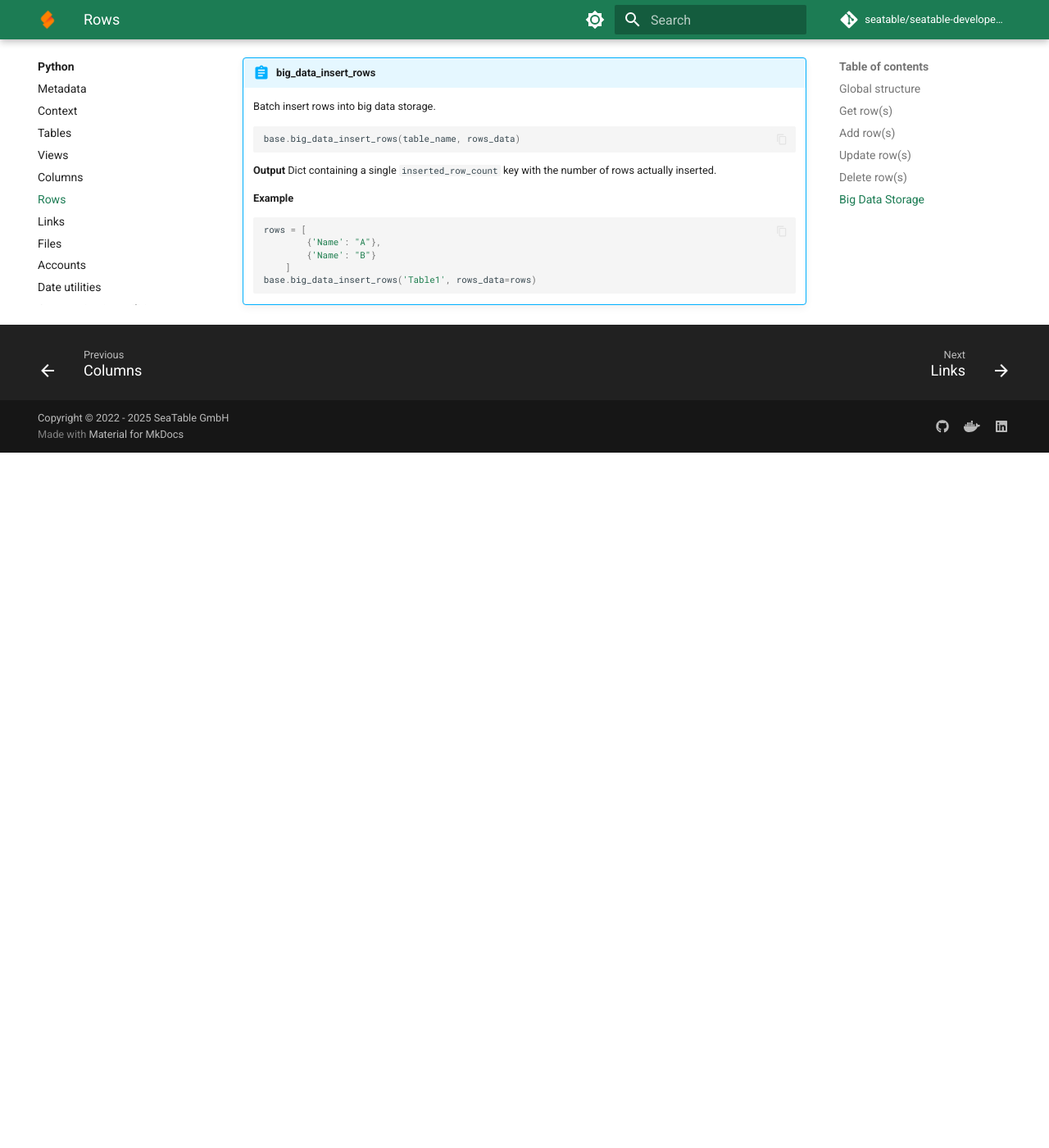
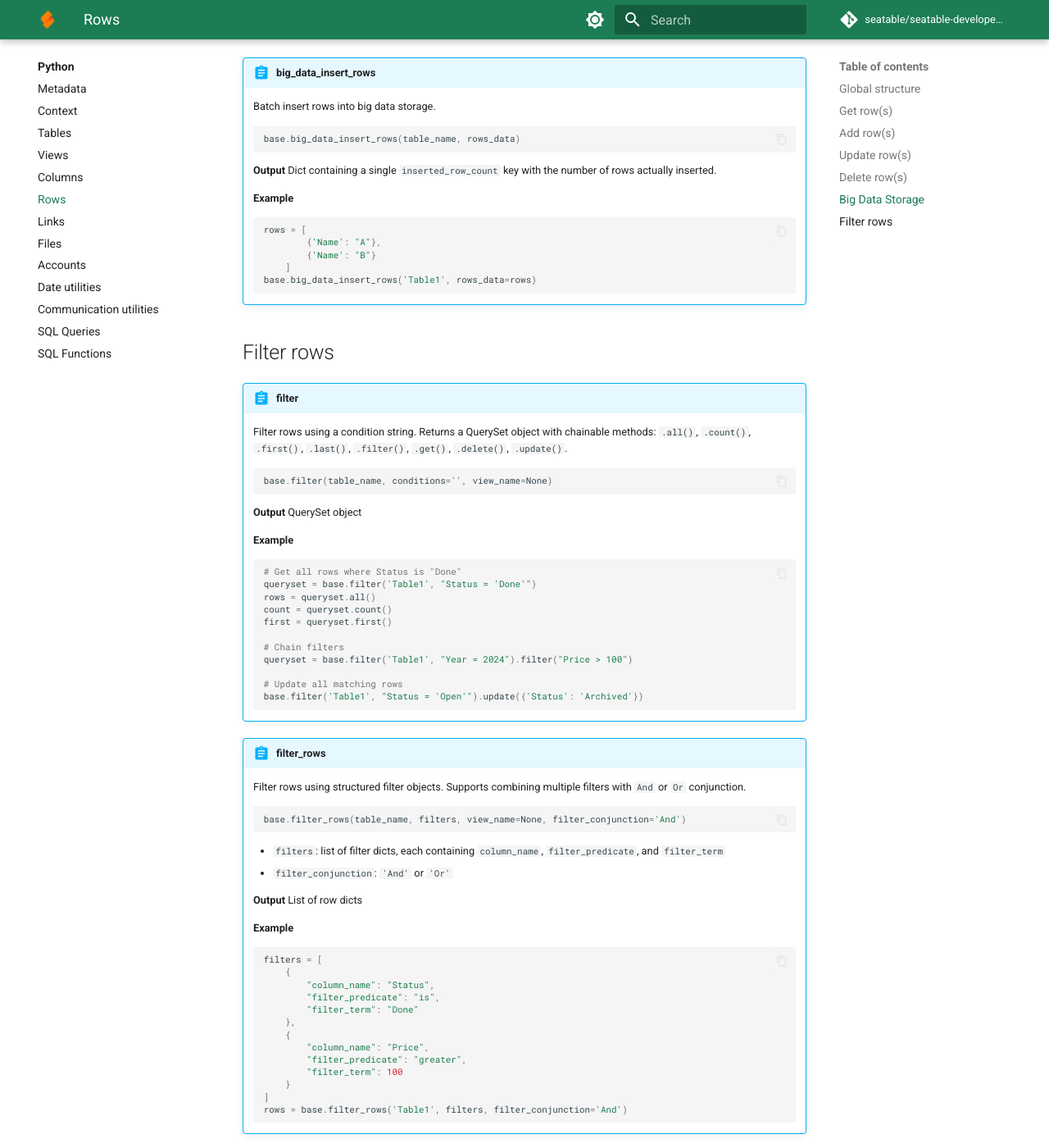
Before and after one commit to seatable/seatable-developer-docs, an MkDocs documentation site: the page built from docs/python/objects/rows.md, in a window 1280 px wide and 1400 px high, scrolled down 7385 px. Shown: the whole window at 82% size. Built offline with MkDocs 1.6.1 and Material for MkDocs 9.7.7, drawn with Linux system fonts in a browser that asks for light colours; comment, search, counter and statistics services are not loaded; before the commit the page ends 7937 px from its top, so only the background shows below that.

Commit message:
Document undocumented Python API methods
Add documentation for methods that exist in seatable-api-python
source code but were missing from the developer docs:

- rows: filter(), filter_rows() for non-SQL row filtering
- links: batch_add_links(), batch_remove_links()
- communication-utils: send_email()
- accounts: get_related_users()
- context: get_setting_by_key()

Verified against github.com/seatable/seatable-api-python source.
Excluded internal methods (load_account_info) and niche features
(send_wechat_msg, workflow tasks) per product decision.

````diff
--- a/docs/python/objects/rows.md
+++ b/docs/python/objects/rows.md
@@ -581,3 +581,62 @@ You'll find below all the available methods to interact with the rows of a SeaTa
         ]
     base.big_data_insert_rows('Table1', rows_data=rows)
     ```
+
+## Filter rows
+
+!!! abstract "filter"
+
+    Filter rows using a condition string. Returns a QuerySet object with chainable methods: `.all()`, `.count()`, `.first()`, `.last()`, `.filter()`, `.get()`, `.delete()`, `.update()`.
+
+    ``` python
+    base.filter(table_name, conditions='', view_name=None)
+    ```
+
+    __Output__ QuerySet object
+
+    __Example__
+
+    ``` python
+    # Get all rows where Status is "Done"
+    queryset = base.filter('Table1', "Status = 'Done'")
+    rows = queryset.all()
+    count = queryset.count()
+    first = queryset.first()
+
+    # Chain filters
+    queryset = base.filter('Table1', "Year = 2024").filter("Price > 100")
+
+    # Update all matching rows
+    base.filter('Table1', "Status = 'Open'").update({'Status': 'Archived'})
+    ```
+
+!!! abstract "filter_rows"
+
+    Filter rows using structured filter objects. Supports combining multiple filters with `And` or `Or` conjunction.
+
+    ``` python
+    base.filter_rows(table_name, filters, view_name=None, filter_conjunction='And')
+    ```
+
+    - `filters`: list of filter dicts, each containing `column_name`, `filter_predicate`, and `filter_term`
+    - `filter_conjunction`: `'And'` or `'Or'`
+
+    __Output__ List of row dicts
+
+    __Example__
+
+    ``` python
+    filters = [
+        {
+            "column_name": "Status",
+            "filter_predicate": "is",
+            "filter_term": "Done"
+        },
+        {
+            "column_name": "Price",
+            "filter_predicate": "greater",
+            "filter_term": 100
+        }
+    ]
+    rows = base.filter_rows('Table1', filters, filter_conjunction='And')
+    ```
````
Also changed, not shown: docs/python/objects/accounts.md (+22 -0 lines), docs/python/objects/communication-utils.md (+23 -0 lines), docs/python/objects/context.md (+18 -0 lines), docs/python/objects/links.md (+48 -0 lines).
